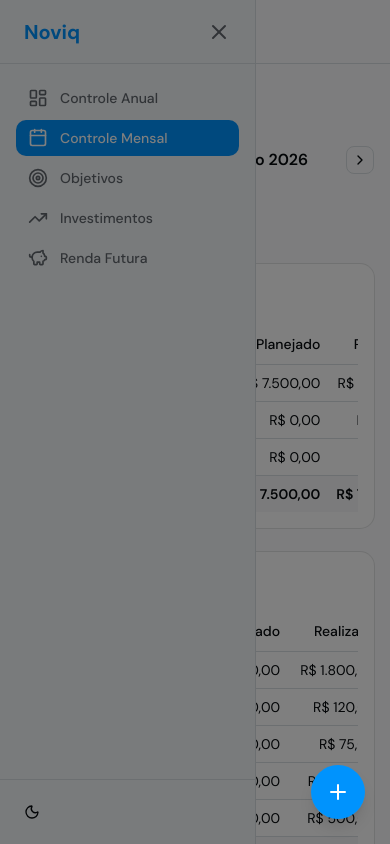
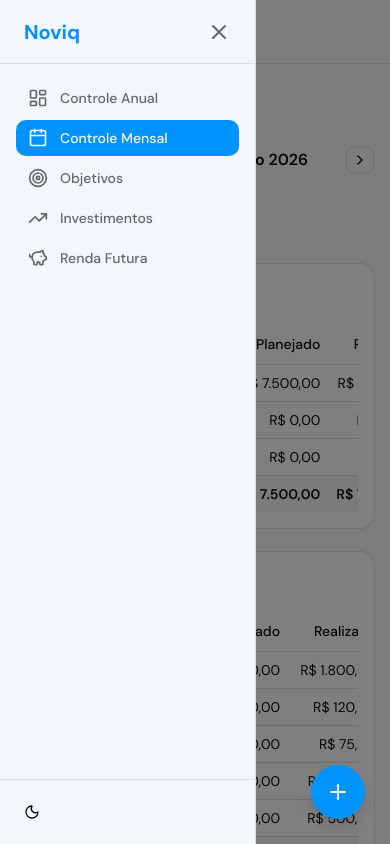
Before and after one commit to reezolver/NoviQ_Finance, a Next.js app: page /controle-mensal in a window 390 px wide. Both pictures are taken after a click on the button 28 px from the left and 31 px from the top of the page. Shown: the top 844 px of the page. Built offline with nearby package versions, Linux system fonts and the light colour scheme.

Commit message:
fix: corrige z-index do overlay do menu mobile

```diff
--- a/app/(dashboard)/layout.tsx
+++ b/app/(dashboard)/layout.tsx
@@ -62,7 +62,7 @@
       {/* Overlay escuro no mobile */}
       {sidebarOpen && (
         <div
-          className="fixed inset-0 z-50 bg-black/50 md:hidden"
+          className="fixed inset-0 z-40 bg-black/50 md:hidden"
           onClick={closeSidebar}
         />
       )}
@@ -70,7 +70,7 @@
       {/* Sidebar fixa */}
       <aside
         className={cn(
-          "fixed top-0 left-0 z-40 flex h-screen w-64 flex-col border-r border-border bg-sidebar overflow-y-auto transition-transform duration-300 ease-in-out",
+          "fixed top-0 left-0 z-50 flex h-screen w-64 flex-col border-r border-border bg-sidebar overflow-y-auto transition-transform duration-300 ease-in-out",
           "md:translate-x-0",
           sidebarOpen ? "translate-x-0" : "-translate-x-full"
         )}
```
